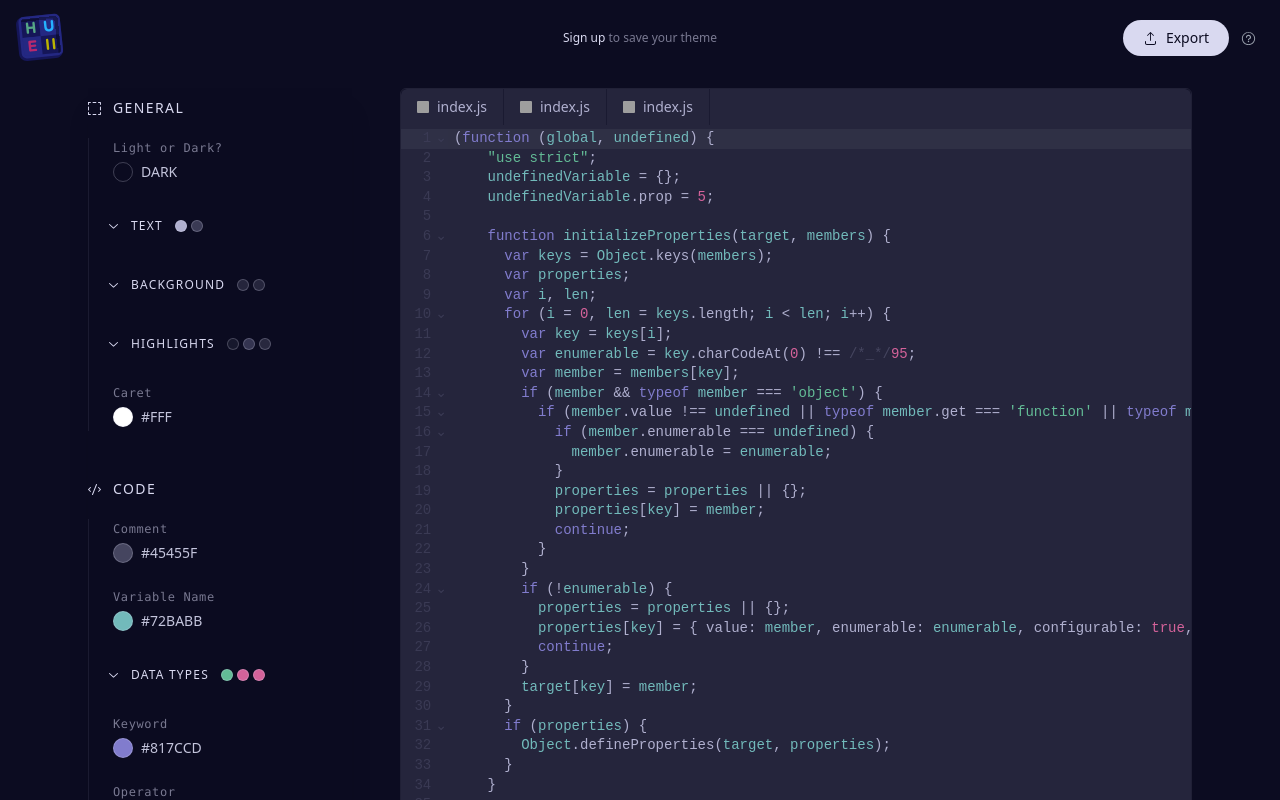
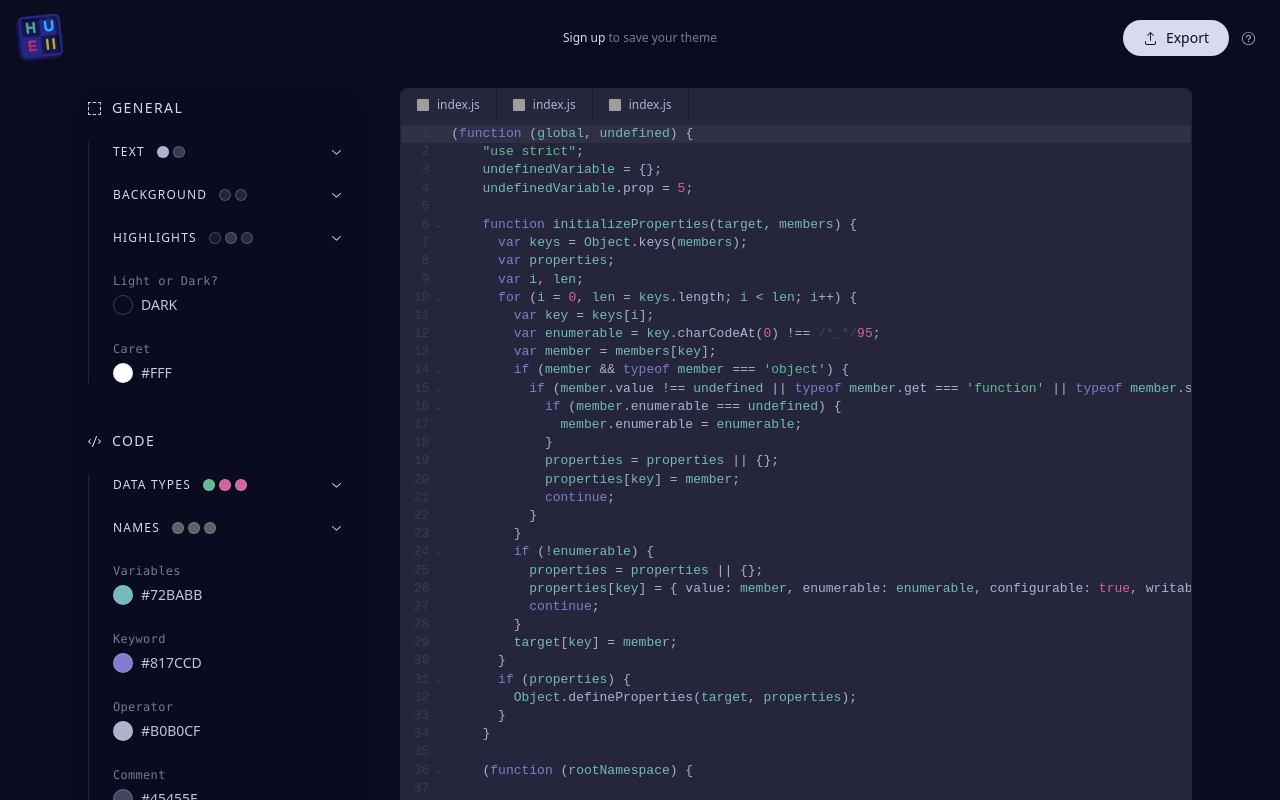
Before and after one commit to maxgeor/hueii, a Next.js app: page /sandbox in a window 1280 px wide. Shown: the top 800 px of the page. Built offline with nearby package versions, Linux system fonts and the light colour scheme; grey boxes are pictures that could not be loaded; a web font is replaced by a local one.

Commit message:
Pixel nudging

```diff
--- a/app/page.js
+++ b/app/page.js
@@ -10,7 +10,7 @@ export default function Page() {
       <Navbar maxWidth={maxWidth} />
       <div className="flex flex-col items-center gap-y-12 mb-6 ">
         <section className={`${maxWidth} flex flex-col items-center gap-y-10 max-w-lg mx-auto`}>
-          <h1 className='text-5xl font-bold text-center'>Create VSCode themes, fuss-free</h1>
+          <h1 className='text-5xl font-semibold text-center'>Create VSCode themes, fuss-free</h1>
           <div className="flex flex-col items-center gap-y-3">
             <Link href='/sandbox'>
               <button className='w-fit rounded-full bg-white text-black transition duration-75 transform hover:scale-[102%] active:scale-100 text-md px-6 py-2 font-medium'>
--- a/app/sandbox/page.js
+++ b/app/sandbox/page.js
@@ -37,11 +37,9 @@ export default function SandboxPage() {
   const [selectionMatch, setSelectionMatch]     = useState('#28283e');
   const [lineHighlight, setLineHighlight]       = useState('#8a91991a');
   const [gutterBackground, setGutterBackground] = useState(black);
-  // #cecb7e
   const [gutterForeground, setGutterForeground] = useState('#3A3A54');
   const [comment, setComment]                   = useState('#45455f');
-  const [variableName, setVariableName]        = useState(teal);
-  // const [variableName, setVariableName]        = useState('#78ba9e');
+  const [variableName, setVariableName]         = useState(teal);
   const [string, setString]                     = useState(green);
   const [number, setNumber]                     = useState('#D4629A');
   const [bool, setBool]                         = useState('#D4629A');
@@ -87,7 +85,6 @@ export default function SandboxPage() {
 
   const styles = [
     { group: 'General', icon: <GroupIcon className='shrink-0'/>, isSubgroup: false, items: [
-      { name: 'Light or Dark?', color: lightOrDark, setColor: setLightOrDark },
       { group: 'Text', isSubgroup: true, items: [
         { name: 'Foreground', color: foreground, setColor: setForeground },
         { name: 'Gutter Foreground', color: gutterForeground, setColor: setGutterForeground }
@@ -101,32 +98,33 @@ export default function SandboxPage() {
         { name: 'Selection', color: selection, setColor: setSelection },
         { name: 'Selection Match', color: selectionMatch, setColor: setSelectionMatch },
       ] },
+      { name: 'Light or Dark?', color: lightOrDark, setColor: setLightOrDark },
       { name: 'Caret', color: caret, setColor: setCaret },
     ] },
     { group: 'Code', icon: <CodeIcon className='shrink-0'/>, isSubgroup: false, items: [
-      { name: 'Comment', color: comment, setColor: setComment, fontable: false, bolded: false, italicized: false },
-      { name: 'Variable Name', color: variableName, setColor: setVariableName, fontable: false, bolded: false, italicized: false },
       { group: 'Data Types', icon: null, isSubgroup: true, items: [
         { name: 'String', color: string, setColor: setString, fontable: false, bolded: false, italicized: false },
         { name: 'Number', color: number, setColor: setNumber, fontable: false, bolded: false, italicized: false },
-        { name: 'Bool', color: bool, setColor: setBool, fontable: false, bolded: false, italicized: false },
+        { name: 'Boolean', color: bool, setColor: setBool, fontable: false, bolded: false, italicized: false },
         { name: 'Null', color: nully, setColor: setNully, fontable: false, bolded: false, italicized: false },
       ] },
-      { name: 'Keyword', color: keyword, setColor: setKeyword, fontable: false, bolded: false, italicized: false },
-      { name: 'Operator', color: operator, setColor: setOperator, fontable: false, bolded: false, italicized: false },
-      { name: 'Definition', color: definition, setColor: setDefinition, fontable: false, bolded: false, italicized: false },
-      { name: 'Angle Bracket', color: angleBracket, setColor: setAngleBracket, fontable: false, bolded: false, italicized: false },
       { group: 'Names', icon: null, isSubgroup: true, items: [
         { name: 'Class Name', color: className, setColor: setClassName, fontable: false, bolded: false, italicized: false },
         { name: 'Type Name', color: typeName, setColor: setTypeName, fontable: false, bolded: false, italicized: false },
         { name: 'Tag Name', color: tagName, setColor: setTagName, fontable: false, bolded: false, italicized: false },
         { name: 'Attribute Name', color: attributeName, setColor: setAttributeName, fontable: false, bolded: false, italicized: false }
       ] },
+      { name: 'Variables', color: variableName, setColor: setVariableName, fontable: false, bolded: false, italicized: false },
+      { name: 'Keyword', color: keyword, setColor: setKeyword, fontable: false, bolded: false, italicized: false },
+      { name: 'Operator', color: operator, setColor: setOperator, fontable: false, bolded: false, italicized: false },
+      { name: 'Comment', color: comment, setColor: setComment, fontable: false, bolded: false, italicized: false },
+      { name: 'Angle Bracket', color: angleBracket, setColor: setAngleBracket, fontable: false, bolded: false, italicized: false },
+      { name: 'Definition', color: definition, setColor: setDefinition, fontable: false, bolded: false, italicized: false },
     ]},
   ];
 
   function renderStyles(styles) {
-    return styles.map(style => {
+    return styles.map((style, index) => {
       if ('group' in style) {
         return (
           <StyleGroup
@@ -134,6 +132,7 @@ export default function SandboxPage() {
             name={style.group}
             icon={style.icon}
             isSubgroup={style.isSubgroup}
+            first={index === 0}
           >
             {renderStyles(style.items)}
           </StyleGroup>
@@ -148,6 +147,7 @@ export default function SandboxPage() {
             fontable={style.fontable}
             bolded={style.bolded}
             italicized={style.italicized}
+            first={index === 0}
           />
         )
       }
@@ -174,7 +174,7 @@ export default function SandboxPage() {
       <div className='overflow-y-scroll w-full md:w-2/3 lg:w-3/4 border border-white/10 md:rounded-md'>
         <div
           style={{ backgroundColor: background, color: foreground }}
-          className='flex text-sm md:rounded-t-md'
+          className='text-xs flex md:rounded-t-md'
         >
           <div className={`border-r border-r-black/40 border-b-white flex justify-center items-center gap-x-2 p-2 px-4  rounded-tl-md`}>
             <img className='w-3 h-3 rounded-[1px]' src="https://cdn.jsdelivr.net/gh/devicons/devicon/icons/javascript/javascript-plain.svg" />
@@ -196,7 +196,7 @@ export default function SandboxPage() {
             theme={theme}
             extensions={extensions}
             onChange={onChange}
-            className='w-full text-sm font-mono'
+            className='w-full font-mono'
             value={`(function (global, undefined) {
     "use strict";
     undefinedVariable = {};
--- a/components/ColorBadge.jsx
+++ b/components/ColorBadge.jsx
@@ -28,7 +28,7 @@ export default function ColorBadge({
           htmlFor='picker'
           style={styles}
           onClick={showPicker}
-          className={`${classes} h-5 w-5 peer-focus:border-white hover:border-white hover:scale-[108%] peer:focus:scale-[108%] peer:focus:border-white/70`}
+          className={`${classes} h-5 w-5 hover:border-white focus:border-white hover:scale-[108%] focus:scale-[108%] focus:outline-none`}
         ></button>
       </>
     )
--- a/components/ColorField.jsx
+++ b/components/ColorField.jsx
@@ -17,8 +17,8 @@ export default function ColorField({ color, setColor }) {
   }
 
   return (
-    <div className='-ml-1'>
-      <div className='group flex items-center gap-x-1 w-fit bg-transparent hover:bg-gray-800 focus:bg-gray-800 focus-within:bg-gray-800 focus-within:ring-1 focus-within:ring-gray-700 rounded-full p-1'>
+    <div className='-ml-1 -mb-1'>
+      <div className='group flex items-center gap-x-1 w-fit bg-transparent hover:bg-gray-800 focus:bg-gray-800 focus-within:bg-gray-800 focus-within:ring-1 focus-within:ring-gray-600 rounded-full p-1'>
         <ColorBadge
           color={color}
           pickerRef={picker}
--- a/components/Style.jsx
+++ b/components/Style.jsx
@@ -9,11 +9,12 @@ export default function Style({
   setColor,
   fontable = false,
   bolded = false,
-  italicized = false
+  italicized = false,
+  first
 }) {
   return (
     <div className='flex flex-col'>
-      <h4 className='text-xs tracking-wider text-gray-500 leading-5 font-mono'>
+      <h4 className={`${first ? '-mt-1' : null} text-xs tracking-wide text-gray-500 leading-5 font-mono`}>
         {name}
       </h4>
       <div className='flex justify-between gap-x-2'>
--- a/components/StyleGroup.jsx
+++ b/components/StyleGroup.jsx
@@ -12,41 +12,40 @@ export default function StyleGroup({
 
   const StyleList = ({ children: c }) => (
     <section className={`
-      flex flex-col gap-y-5 border-box border-white/[8%]
-      ${isSubgroup ? 'mt-5 pl-6 border-box border-l ' : 'md:pl-6  md:border-l'}
+      flex flex-col space-y-6 border-box border-white/[13%]
+      ${isSubgroup ? 'mt-5 pl-6 border-box border-l' : 'md:pl-6 md:border-l'}
     `}>
       {c}
     </section>
   )
 
   return (
-    <div className={`flex flex-col ${isSubgroup ? 'py-3 last:pb-0' : 'gap-y-5'}`}>
+    <div className={`flex flex-col space-y-6`}>
       {isSubgroup ? (
-        <>
+        <div className='flex flex-col my-0.5'>
           <button
-            className='group flex items-center pl-4 p-2 hover:bg-gray-800 rounded-full -mt-2 -ml-4 -mb-2'
+            className='group overflow-visible flex justify-between items-center p-2 pl-3 hover:bg-gray-800 focus:bg-gray-800 focus:ring-1 focus:ring-gray-600 focus:outline-none rounded-full -mt-2 -ml-3 -mb-2'
             onClick={() => setOpen(!open)}
           >
-            <span className="-ml-[7px]">
-              {open ? <ChevronUpIcon className='shrink-0' /> : <ChevronDownIcon className='shrink-0' />}
-            </span>
-            <div className="flex items-center gap-x-3 w-full pl-2.5 h-3">
-              <h3 className='text-xs uppercase text-white tracking-widest whitespace-nowrap'>
+            <div className="flex items-center gap-x-3 w-full h-3">
+              <h3 className='text-xs uppercase text-white font-light tracking-widest whitespace-nowrap'>
                 {name}
               </h3>
               {open ? null : (
                 <div className='flex gap-x-1'>
-                  {console.log(children)}
                   {children.slice(0, 3).map(c => <ColorBadge key={c.props.name} color={c.props.color} preview={true} />)}
                 </div>
               )}
             </div>
+            {open ? <ChevronUpIcon className='shrink-0' /> : <ChevronDownIcon className='shrink-0' />}
           </button>
-          {open ? <StyleList>{children}</StyleList> : null}
-        </>
+          <div>
+            {open ? <StyleList>{children}</StyleList> : null}
+          </div>
+        </div>
       ) : (
         <>
-          <div className='flex items-center gap-x-[11px] -ml-px'>
+          <div className='flex items-center gap-x-[10px] -ml-px'>
             {icon}
             <h3 className='text-sm uppercase tracking-widest whitespace-nowrap'>
               {name}
--- a/tailwind.config.js
+++ b/tailwind.config.js
@@ -29,14 +29,21 @@ module.exports = {
           850: '#191930',
           800: '#20203b',
           750: '#25253e',
-          500: '#797991',
+          600: '#444461',
+          500: '#787894',
           100: '#c4c5dc'
         },
       },
       fontFamily: {
         maru: 'GT-Maru, serif',
         dm: 'DM Mono monospace'
-      }
+      },
+      padding: {
+        4.5: '1.125rem',
+      },
+      margin: {
+        4.5: '1.125rem',
+      },
     },
   },
   plugins: [],
```
